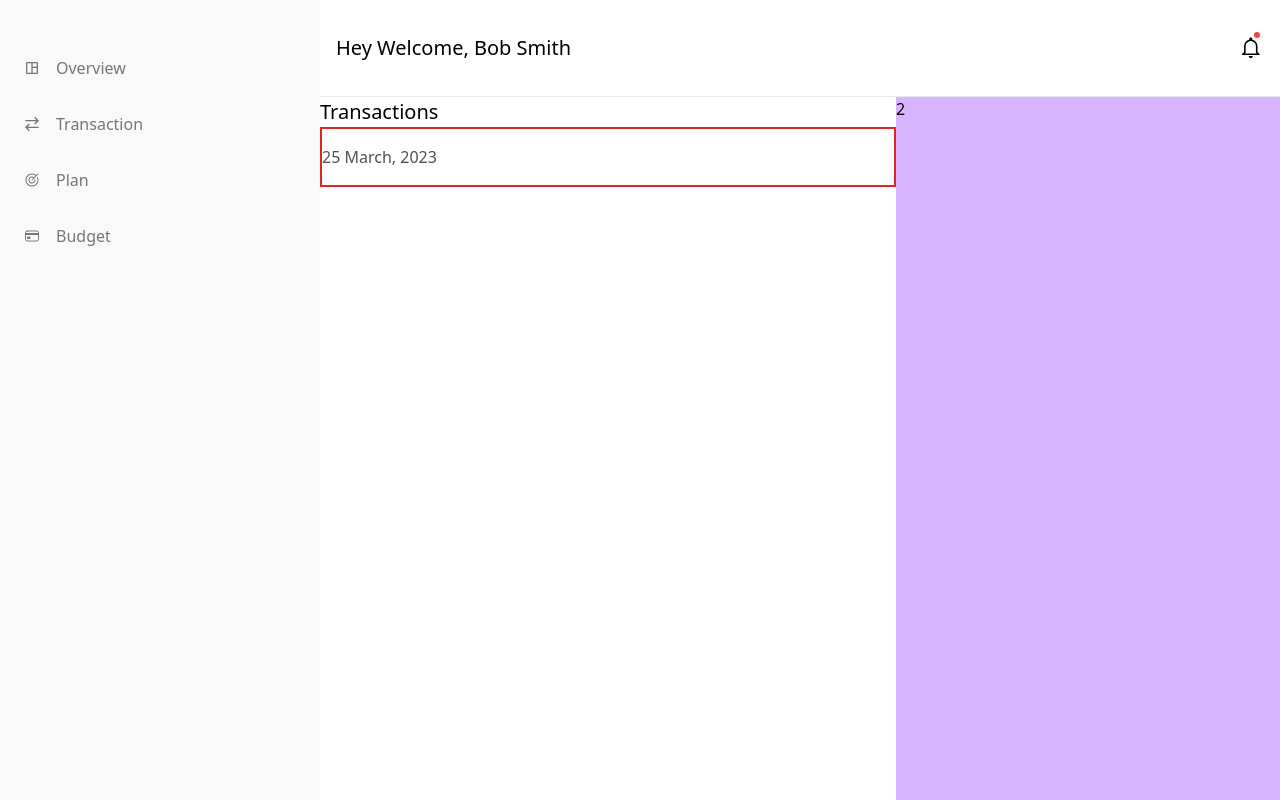
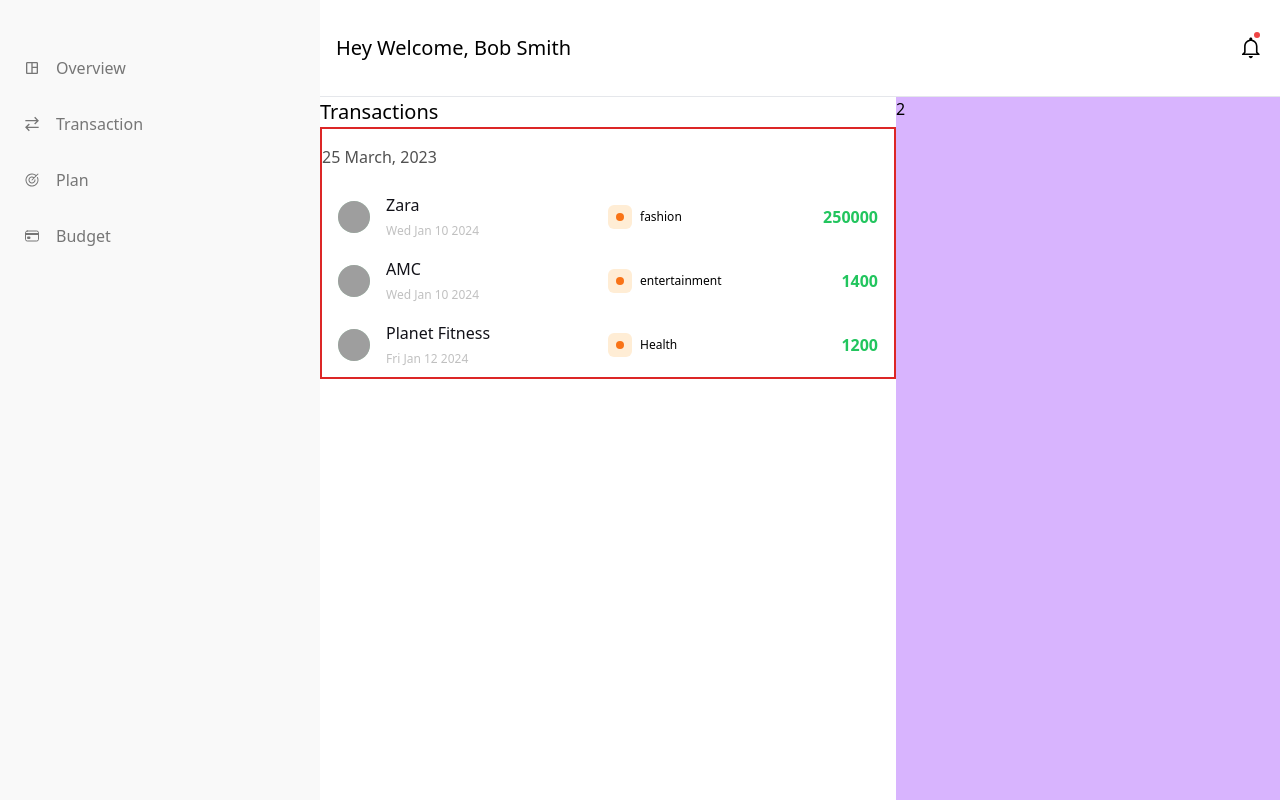
Before and after one commit to joao-miguel8/BudgetWise, a React (Vite) app: page / in a window 1280 px wide. Built offline with nearby package versions, Linux system fonts and the light colour scheme; grey boxes are pictures that could not be loaded.

Commit message:
- Add transactionData.ts and change transactionAmount field type

```diff
--- a/src/components/transaction-card/types/TransactionCardType.ts
+++ b/src/components/transaction-card/types/TransactionCardType.ts
@@ -5,5 +5,5 @@ export type TransactionCardType = {
 	description?: string;
 	transactionDate: Date;
 	category: string;
-	transactionAmount: string;
+	transactionAmount: number;
 };
--- a/src/components/transactions-feed/TransactionsFeed.tsx
+++ b/src/components/transactions-feed/TransactionsFeed.tsx
@@ -1,12 +1,18 @@
+import { transactionsData } from "@/lib/transactionData";
+import { useState } from "react";
+import TransactionCard from "../transaction-card/TransactionCard";
+
 function TransactionsFeed() {
+	const [transactions, setTransactions] = useState(transactionsData);
+
 	return (
 		<div className="border-2 border-red-600">
 			<div>
 				<span className="my-4 inline-block text-[#515151]">25 March, 2023</span>
 				{/* Transaction card  */}
-				{/* {transactions.map(transaction => {
-					return <TransactionCard transactionDetails={transaction} />;
-				})} */}
+				{transactions.map(transaction => {
+					return <TransactionCard key={transaction.companyName} transactionDetails={transaction} />;
+				})}
 			</div>
 		</div>
 	);
--- /dev/null
+++ b/src/lib/transactionData.ts
@@ -0,0 +1,31 @@
+import type { TransactionCardType } from "@/components/transaction-card/types/TransactionCardType";
+
+export const transactionsData: TransactionCardType[] = [
+	{
+		id: 0,
+		logo: "img",
+		companyName: "Zara",
+		description: "",
+		transactionDate: new Date("2024-01-10T15:00:00Z"),
+		category: "fashion",
+		transactionAmount: 250_000,
+	},
+	{
+		id: 1,
+		logo: "img",
+		companyName: "AMC",
+		description: "",
+		transactionDate: new Date("2024-01-10T12:00:00Z"),
+		category: "entertainment",
+		transactionAmount: 14_00,
+	},
+	{
+		id: 0,
+		logo: "img",
+		companyName: "Planet Fitness",
+		description: "",
+		transactionDate: new Date("2024-01-12T12:00:00Z"),
+		category: "Health",
+		transactionAmount: 12_00,
+	},
+];
```
